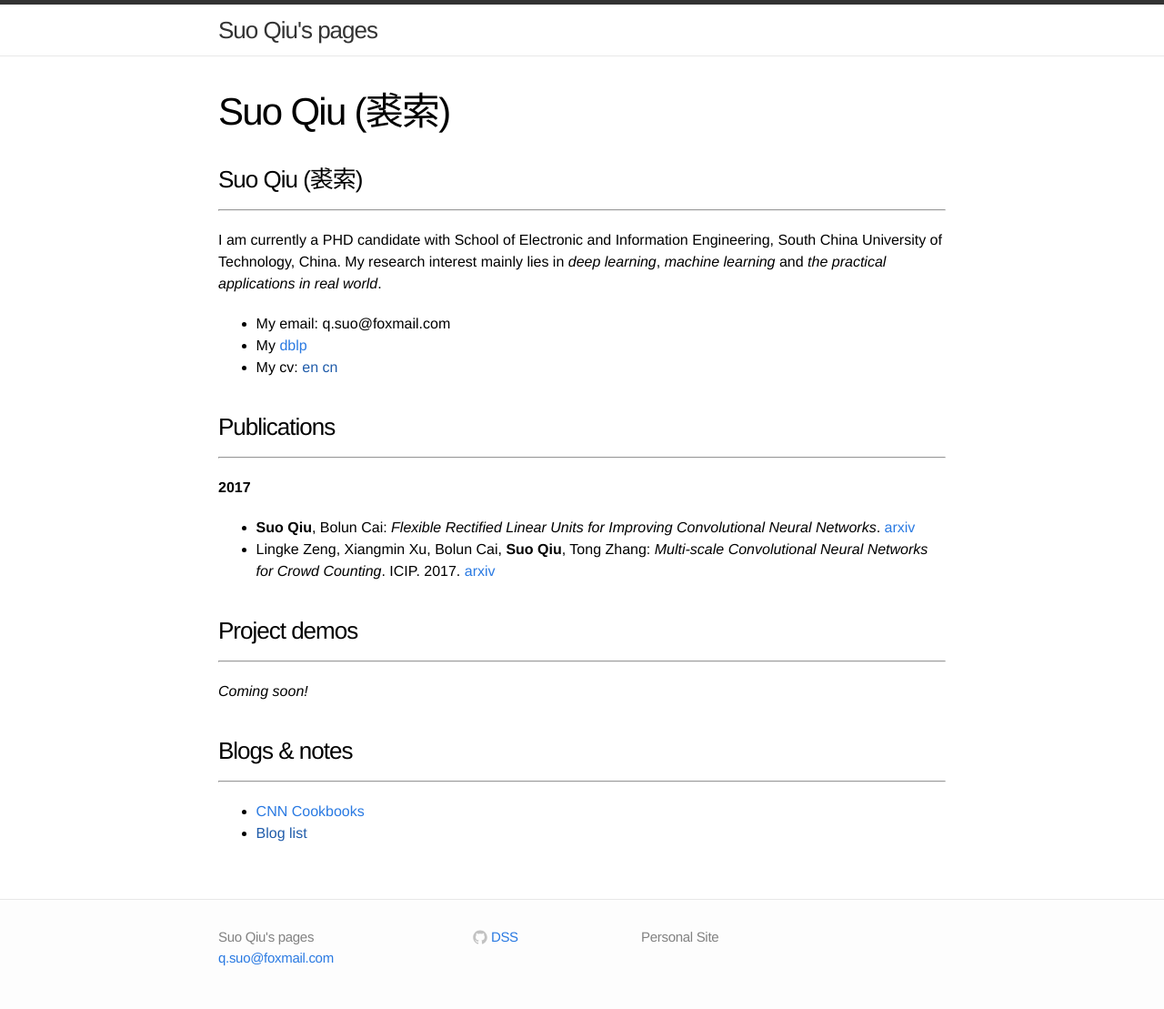
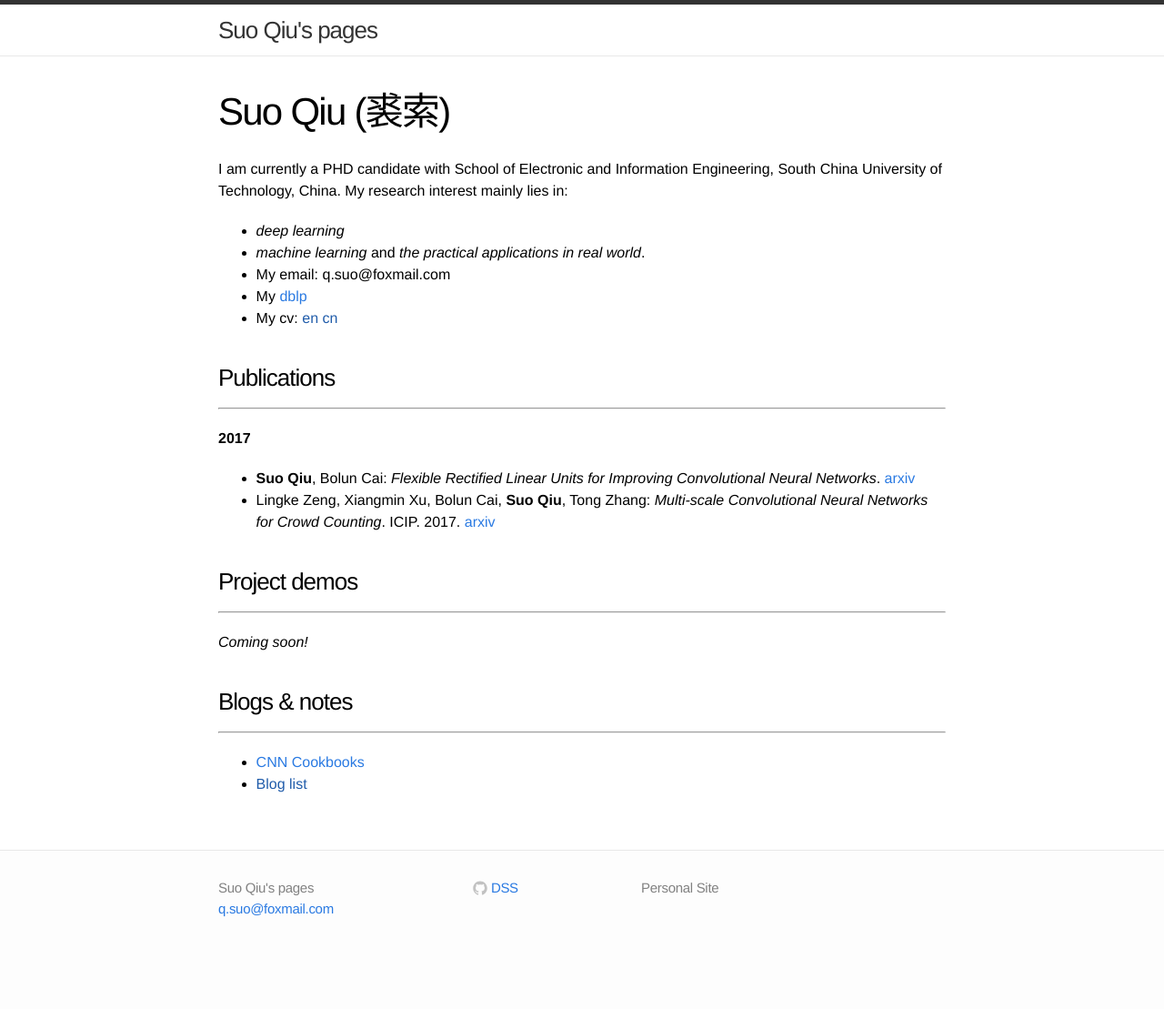
Before and after one commit to kyuusaku/kyuusaku.github.io, a Jekyll site: the page built from index.md, in a window 1280 px wide. Shown: the whole page at 91% size. Built offline with Jekyll 4.4.1, drawn with Linux system fonts in a browser that asks for light colours; our own code applies the rules of GitHub Pages for plain Markdown files; after the commit the page ends 1055 px from its top, so only the background shows below that; some of the changed lines change nothing that is shown.

Commit message:
update index

```diff
--- a/index.md
+++ b/index.md
@@ -1,12 +1,14 @@
 ---
 layout: page
+title: Suo Qiu (裘索)
 ---
 
-### Suo Qiu (裘索)
--------------------
 
 I am currently a PHD candidate with School of Electronic and Information Engineering, South China University of Technology, China.
-My research interest mainly lies in *deep learning*, *machine learning* and *the practical applications in real world*.
+My research interest mainly lies in:
+* *deep learning*
+* *machine learning*
+and *the practical applications in real world*.
 
 * My email: q.suo@foxmail.com
 * My [dblp](http://dblp.dagstuhl.de/pers/hd/q/Qiu:Suo)
```
Also changed, not shown: cnn_cookbooks/cnn_cookbooks.md (renamed from cnn_cookbooks.md).
